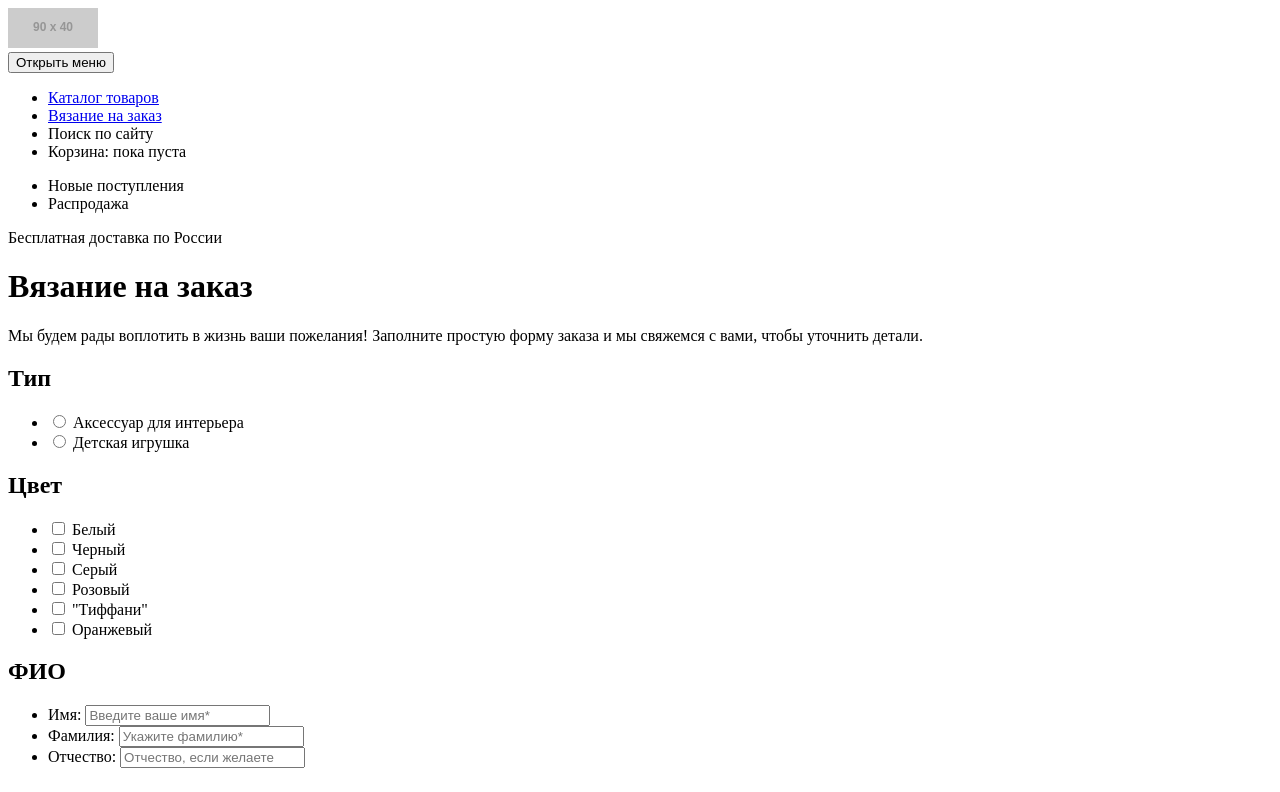
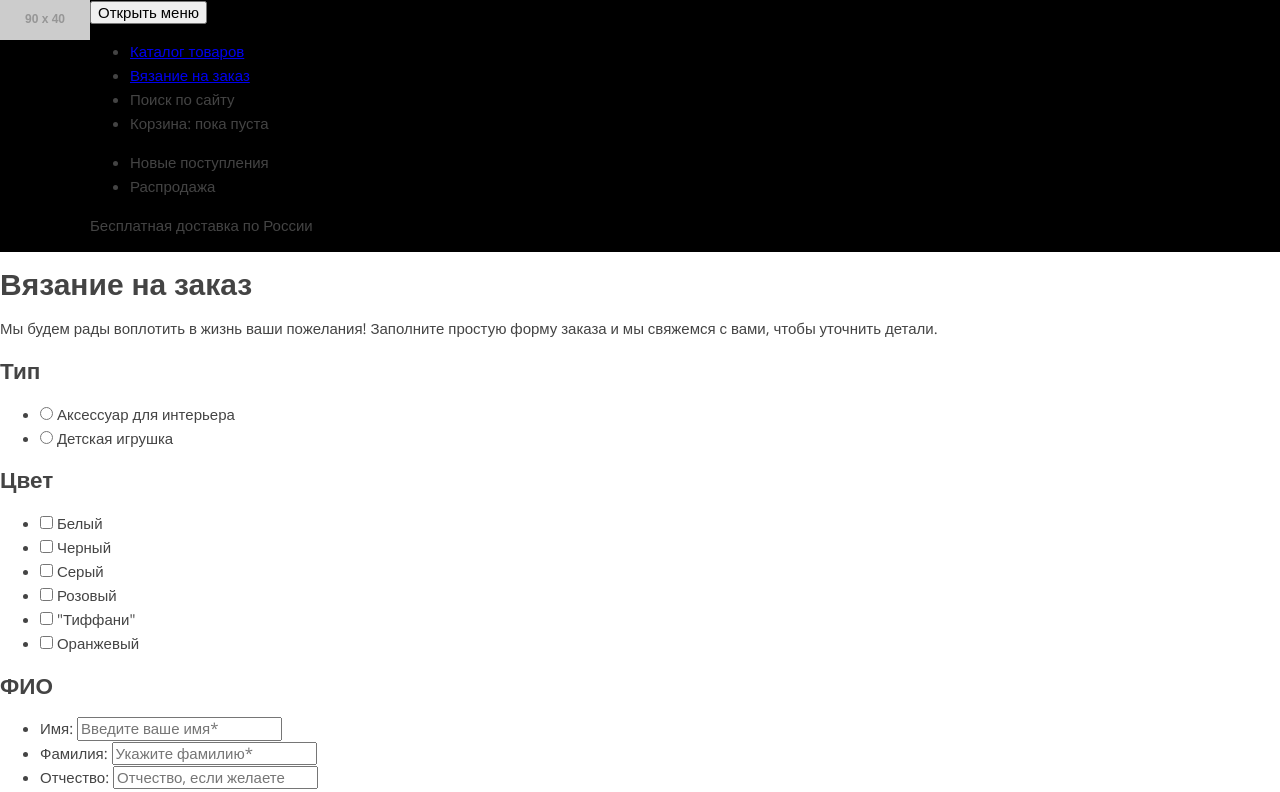
Before and after one commit to AliAsanov90/Mishka, a website: page source/form.html in a window 1280 px wide. Shown: the top 792 px of the page. Drawn offline with nearby package versions, Linux system fonts and the light colour scheme; files that its build step writes are made by us from their sources; placeholder pictures from the web are drawn by us.

Commit message:
added automatization

```diff
--- a/source/form.html
+++ b/source/form.html
@@ -5,9 +5,12 @@
     <meta name="viewport" content="width=device-width, initial-scale=1.0">
     <meta http-equiv="X-UA-Compatible" content="ie=edge">
     <title>Form Mishka</title>
+    <link href="https://fonts.googleapis.com/css?family=Open+Sans:400,700&amp;subset=cyrillic" rel="stylesheet">
+    <link rel="stylesheet" href="css/normalize.css" />
+    <link rel="stylesheet" href="css/style.css" />
 </head>
 <body>
-  <header class="page-geader">
+  <header class="page-header">
     <a class="page-header__logo" href="index.html">
       <img class="page-header__logo-image" src="http://placehold.it/90x40" width="90" height="40" alt="Мишка" >
     </a>
--- /dev/null
+++ b/source/sass/blocks/page-header.scss
@@ -0,0 +1,5 @@
+
+.page-header {
+  display: flex;
+  background-color: black;
+}
--- /dev/null
+++ b/source/sass/blocks/scaffolding.scss
@@ -0,0 +1,19 @@
+
+body {
+  min-width: 320px;
+  margin: 0;
+  padding: 0;
+
+  font-size: 15px;
+  line-height: 24px;
+  font-family: 'Open Sans', Arial, sans-serif;
+  color: #444444;
+  font-style: normal;
+
+  background-color: #fff;
+}
+
+img {
+  max-width: 100%;
+  height: auto;
+}
--- /dev/null
+++ b/source/sass/style.scss
@@ -0,0 +1,12 @@
+
+// @font-face {
+//   font-family: 'gilroyextrabold';
+//   src: url('../fonts/gilroy-extrabold-webfont.woff2') format('woff2');
+//   font-weight: normal;
+//   font-style: normal;
+// }
+
+@import 'variables';
+@import 'mixins';
+@import 'blocks/scaffolding';
+@import 'blocks/page-header';
--- /dev/null
+++ b/source/sass/variables.scss
@@ -0,0 +1,6 @@
+
+$light-green: #63d1bb;
+$dark-green: #56c3b2;
+
+$tablet-width: 768px;
+$desktop-width: 1250px;
```
Also changed, not shown: gulpfile.js (added, +16 -0 lines), package.json (+26 -0 lines), source/catalog.html (+4 -1 lines), source/index.html (+4 -1 lines), source/sass/mixins.scss (added), 1 other file.
